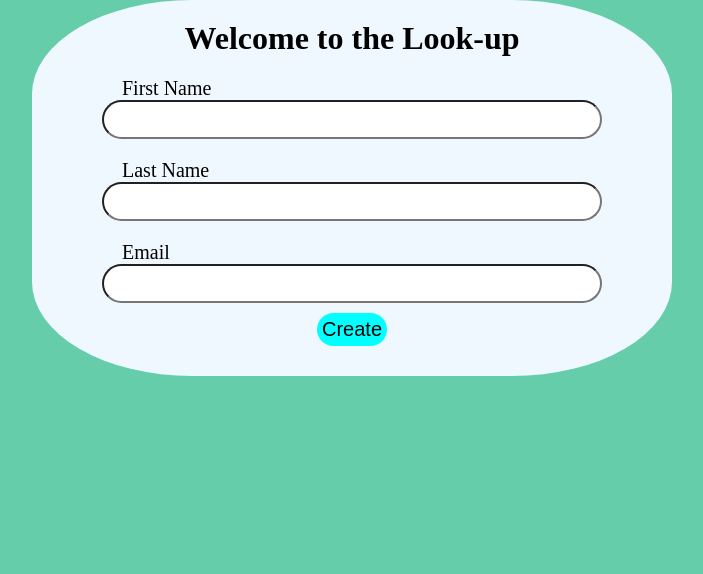
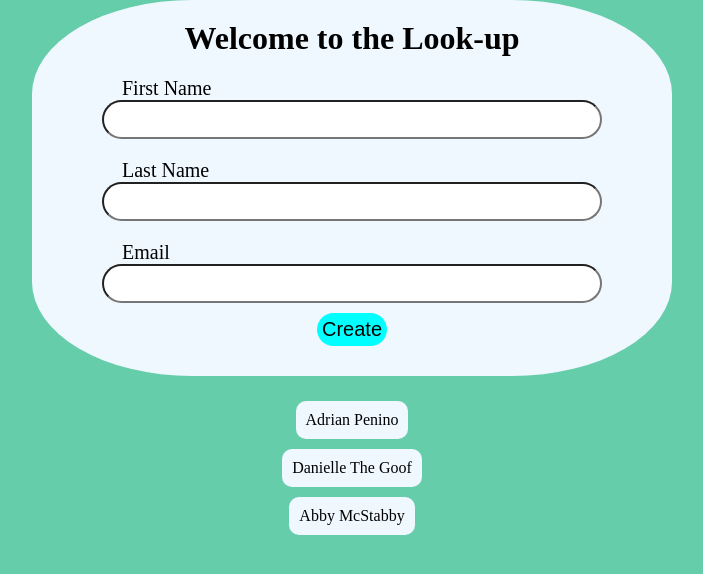
Before and after one commit to haheha24/lookup-repo, a React (Create React App) app: page / in a window 1280 px wide. Shown: the top 574 px of the page, without its empty margins (288-991 px from the left). Built offline with nearby package versions, Linux system fonts and the light colour scheme.

Commit message:
added an a minimal display of current data

```diff
--- a/package.json
+++ b/package.json
@@ -1,11 +1,13 @@
 {
   "name": "lookup-repo",
   "version": "0.1.0",
+  "description": "This is a project to practice using the MERN stack",
   "private": true,
   "dependencies": {
     "@testing-library/jest-dom": "^5.12.0",
     "@testing-library/react": "^11.2.6",
     "@testing-library/user-event": "^12.8.3",
+    "express": "^4.17.1",
     "react": "^17.0.2",
     "react-dom": "^17.0.2",
     "react-scripts": "4.0.3",
--- a/src/App.js
+++ b/src/App.js
@@ -1,30 +1,35 @@
 import Header from "./components/Header";
-import Data from "./components/Data";
+import Display from "./components/Display";
+
+/* var express = require("express");
+var app = express();
+
+app.get("/", (req, res) => {
+ res.send("Hello World");
+}); */
 
 const App = () => {
-  const idGen = Math.floor(Math.random() * 10000 + 1);
   const storedData = [
     {
-      id: `${idGen}`,
       firstName: "Adrian",
-      lastName: "Penino",
+      lastName: "Penino"
     },
     {
-      id: `${idGen}`,
       firstName: "Danielle",
-      lastName: "The Goof",
+      lastName: "The Goof"
     },
     {
-      id: `${idGen}`,
       firstName: "Abby",
-      lastName: "McStabby",
+      lastName: "McStabby"
     }
-  ];
+  ]
+
 
   return (
     <div>
       <Header />
-      <Data />
+
+      <Display storedData={storedData} /*add a key */ />
     </div>
   );
 };
--- a/src/components/Data.js
+++ /dev/null
@@ -1,10 +0,0 @@
-
-const Data = () => {
-    return (
-        <div>
-
-        </div>
-    )
-}
-
-export default Data
--- /dev/null
+++ b/src/components/Display.js
@@ -0,0 +1,15 @@
+const Display = ({ storedData}) => {
+  const mapData = storedData.map((data) => (
+    <li /*add a key */ className="dataList">
+      {data.firstName} {data.lastName}
+    </li>
+  ));
+
+  return (
+    <div className="display-container">
+      <ul className="dataUlist">{mapData}</ul>
+    </div>
+  );
+};
+
+export default Display;
--- a/src/components/Input.js
+++ b/src/components/Input.js
@@ -1,23 +1,23 @@
 import PropTypes from "prop-types";
 
-const Input = ({ label, type, name, }) => {
+const Input = ({ label, type, name }) => {
+
+  const addInput = (e) => {
+
+  }
+
   return (
     <div className="my-look-up-container">
       <label style={{ marginLeft: 20, fontSize: 20 }}>{label}</label>
-      <input
-        type={type}
-        className="my-look-up"
-        name={name}
-        required
-      />
+      <input type={type} className="my-look-up" name={name} required />
     </div>
   );
 };
 
 Input.propTypes = {
-    label: PropTypes.string.isRequired,
-    type: PropTypes.string.isRequired,
-    name: PropTypes.string,
+  label: PropTypes.string.isRequired,
+  type: PropTypes.string.isRequired,
+  name: PropTypes.string,
 };
 
 export default Input;
--- a/src/index.css
+++ b/src/index.css
@@ -52,7 +52,22 @@ body {
   background-color:aqua;
   margin-top: 20px;
   margin: 10px auto;
+  cursor: pointer;
 }
 #my-look-up-btn:hover {
   background-color: aquamarine;
 }
+
+/* Display Data */
+.display-container {
+  width: 50%;
+  margin: 25px auto;
+}
+.dataList {
+  list-style-type: none;
+  background-color: aliceblue;
+  width: fit-content;
+  padding: 10px;
+  border-radius: 10px;
+  margin: 10px auto;
+}
```
Also changed, not shown: 1 other file (tests, documents, lock files or other folders).
